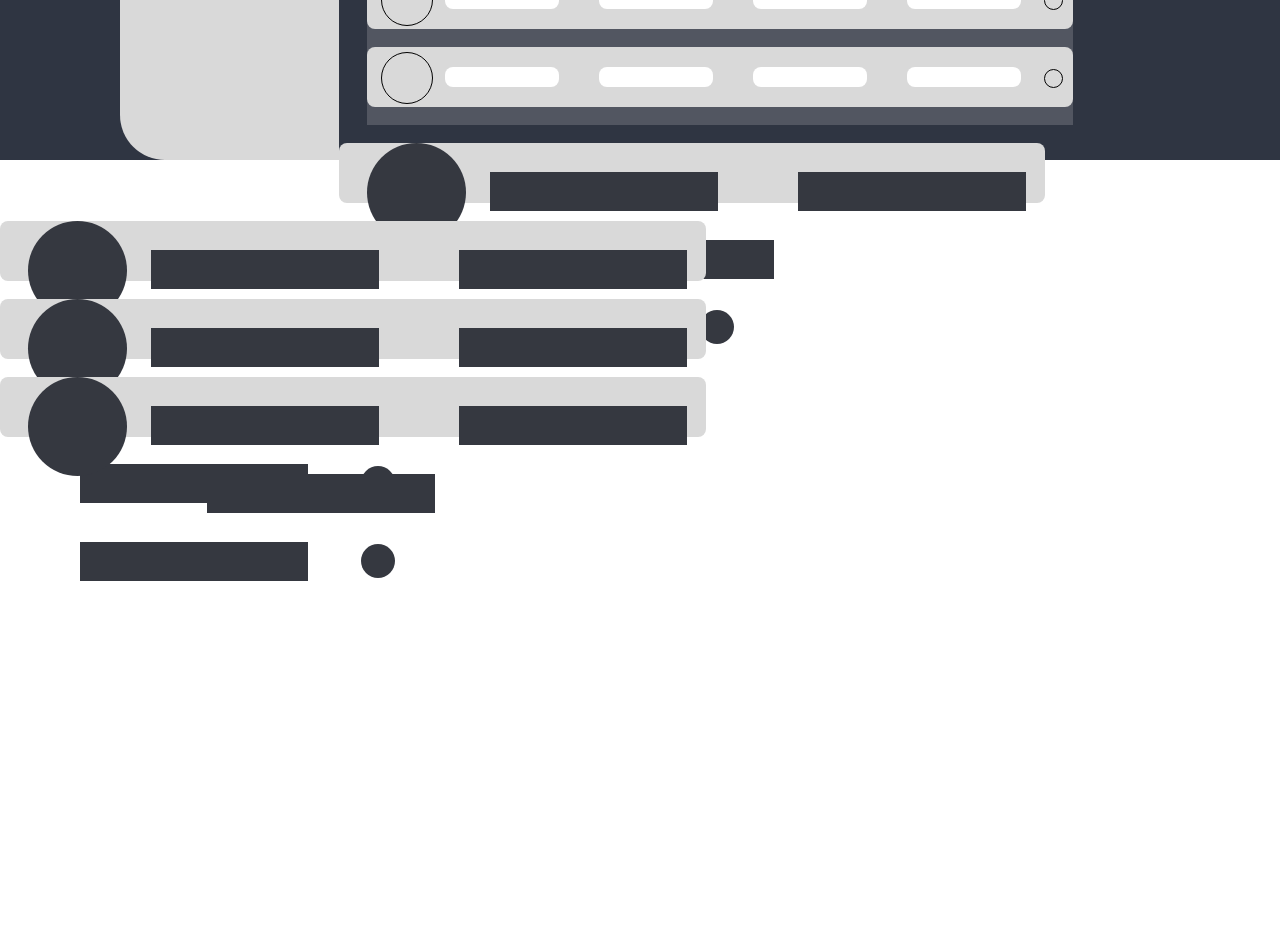
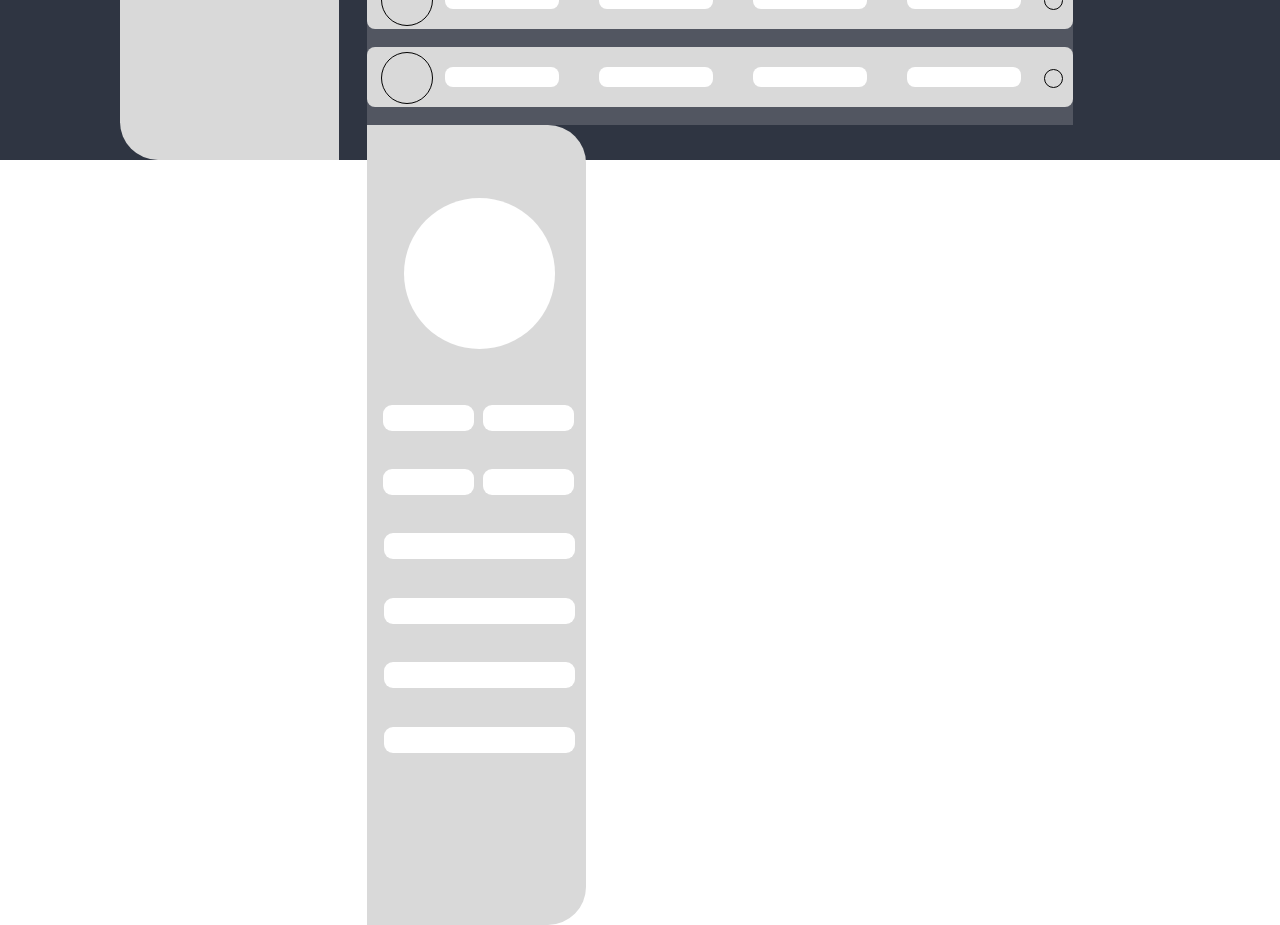
Before and after one commit to Tsebo200/Cerebro-Sano, a React (Create React App) app: page /patient in a window 1280 px wide. Shown: the part 640-1565 px from the top of the page. Before the commit the page ends 1221 px from the top, so only its background shows below. Built offline with nearby package versions, Linux system fonts and the light colour scheme.

Commit message:
Patients Page Basic Style
Patients Page Basic Style complete

```diff
--- a/src/components/Patient.js
+++ b/src/components/Patient.js
@@ -72,14 +72,24 @@ const Patient = () => {
                     <div className='patients-remove-btn-seven'></div>
                 </div>
             </div>
-            <div className='edit-patients-detail-container'></div>
+            <div className='edit-patients-detail-container'>
+                <div className='edit-patients-profile'></div>
+                <div className='edit-patients-name'></div>
+                <div className='edit-patients-surname'></div>
+                <div className='edit-patients-age'></div>
+                <div className='edit-patients-gender'></div>
+                <div className='edit-patients-email'></div>
+                <div className='edit-patients-phone-number'></div>
+                <div className='edit-patients-id'></div>
+                <div className='edit-patients-medical-aid-number'></div>
+            </div>
             {/* <a href="indipatient" onClick={Patient}>
                 <div className='patient-profile-img'></div></a>
                 <div className='patient-name-box'></div>
                 <div className='patient-surname-box'></div>
                 <div className='patient-email-box'></div>
                 <div className='patient-phoneNum-box'></div>
-                <div className='delete-patient-btn'></div> */}
+                <div className='delete-patient-btn'></div>
 
             <div className='patients-detail-container-two'>
                 <div className='patient-profile-img'></div>
@@ -115,7 +125,7 @@ const Patient = () => {
                 <div className='patient-email-box'></div>
                 <div className='patient-phoneNum-box'></div>
                 <div className='delete-patient-btn'></div>
-            </div>
+            </div>*/}
 
         </div>
         </>
--- a/src/index.css
+++ b/src/index.css
@@ -1069,7 +1069,7 @@ label{
   height: 100vh;
   margin-left: 120px;
   background: #D9D9D9;
-  border-radius: 45px 0px 0px 45px;
+  border-radius: 38px 0px 0px 38px;
   float: left;
 }
 
@@ -1621,6 +1621,104 @@ label{
   border-radius: 360px;
   float: left;
 }
-.edit-patients-page-container{
-
-}
+/* Patients Edit Container */
+.edit-patients-detail-container{
+  width: 224px;
+  height: 803px;
+  width: 219px;
+  height: 100vh;
+  margin-left: 28px;
+  background: #D9D9D9;
+  border-radius: 0px 38px 38px 0px;
+  float: left;
+}
+
+.edit-patients-profile{
+  width: 151px;
+  height: 151px;
+  margin-top: 73px;
+  margin-left: 37px;
+  border-radius: 360px;
+  background: #FFFFFF;
+  float: left;
+}
+
+.edit-patients-name{
+  width: 91px;
+  height: 26px;
+  margin-top: 55.58px;
+  margin-left: 16px;
+  background: #FFFFFF;
+  border-radius: 9px;
+  float: left;
+}
+
+.edit-patients-surname{
+  width: 91px;
+  height: 26px;
+  margin-top: 55.58px;
+  margin-left: 9.26px;
+  background: #FFFFFF;
+  border-radius: 9px;
+  float: left;
+}
+
+.edit-patients-age{
+  width: 91px;
+  height: 26px;
+  margin-top: 38.41px;
+  margin-left: 16px;
+  background: #FFFFFF;
+  border-radius: 9px;
+  float: left;
+}
+
+.edit-patients-gender{
+  width: 91px;
+  height: 26px;
+  margin-top: 38.41px;
+  margin-left: 9.26px;
+  background: #FFFFFF;
+  border-radius: 9px;
+  float: left;
+}
+
+.edit-patients-email{
+  width: 191px;
+  height: 26px;
+  margin-top: 38.41px;
+  margin-left: 17px;
+  background: #FFFFFF;
+  border-radius: 9px;
+  float: left;
+}
+
+.edit-patients-phone-number{
+  width: 191px;
+  height: 26px;
+  margin-top: 38.41px;
+  margin-left: 17px;
+  background: #FFFFFF;
+  border-radius: 9px;
+  float: left;
+}
+
+.edit-patients-id{
+  width: 191px;
+  height: 26px;
+  margin-top: 38.41px;
+  margin-left: 17px;
+  background: #FFFFFF;
+  border-radius: 9px;
+  float: left;
+}
+
+.edit-patients-medical-aid-number{
+  width: 191px;
+  height: 26px;
+  margin-top: 38.41px;
+  margin-left: 17px;
+  background: #FFFFFF;
+  border-radius: 9px;
+  float: left;
+}
```
